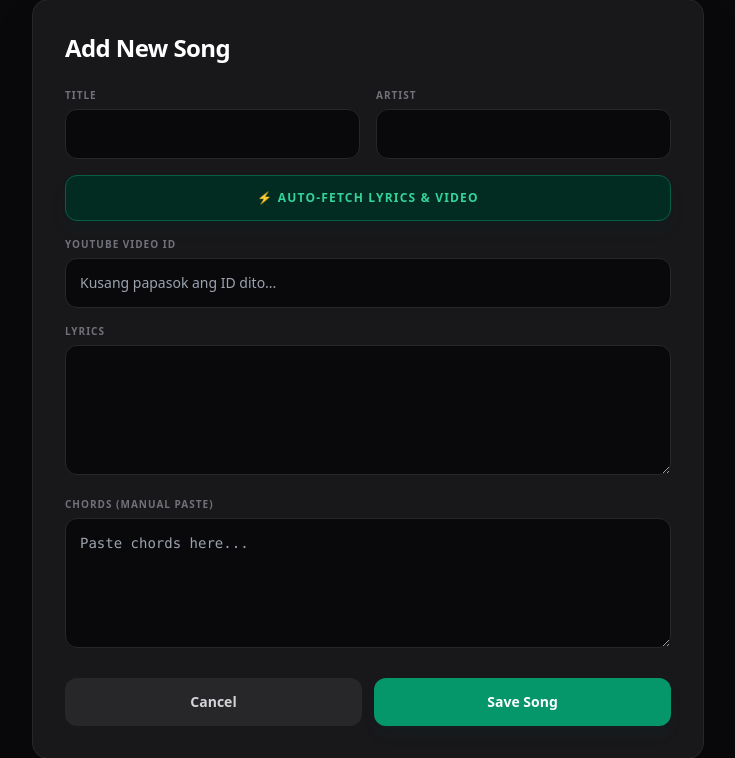
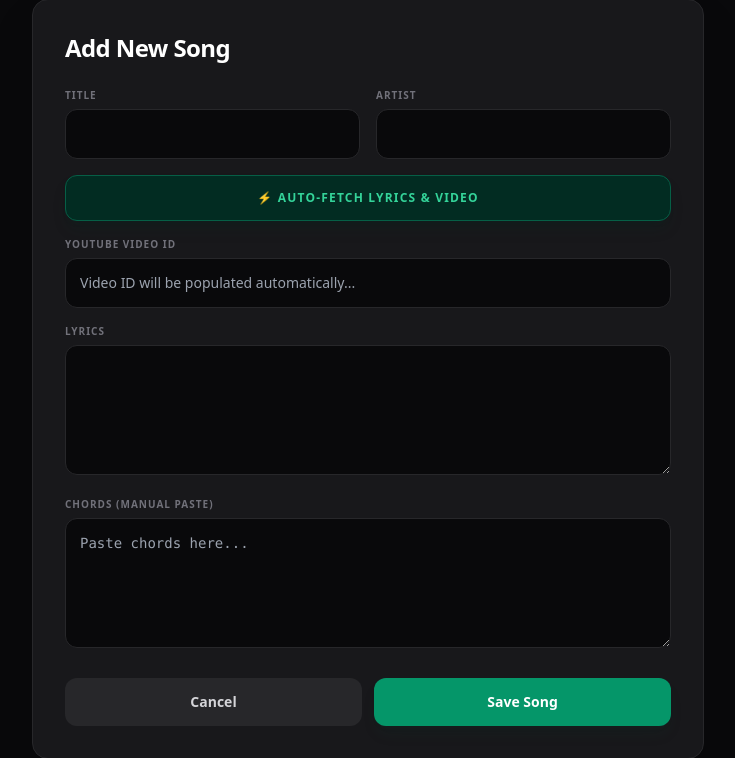
Before and after one commit to TobiasMabb/Synco-App, a Django app: page /songs/add/ in a window 1280 px wide. Shown: the part 41-799 px from the top of the page, without its empty margins (272-1007 px from the left). Run offline with Django 5.2, Linux system fonts and the light colour scheme; some libraries are stand-ins or nearby versions.

Commit message:
UI: Swapped add_song layout language to English

```diff
--- a/templates/songs/add_song.html
+++ b/templates/songs/add_song.html
@@ -6,13 +6,13 @@
     <title>Add New Song | SYNCO</title>
     <script src="https://cdn.tailwindcss.com"></script>
     <style>
-        /* Tugma sa scrollbar style ng main page */
+        /* Matches main page scrollbar styling */
         ::-webkit-scrollbar { width: 6px; }
         ::-webkit-scrollbar-track { background: transparent; }
         ::-webkit-scrollbar-thumb { background: #27272a; border-radius: 9999px; }
         ::-webkit-scrollbar-thumb:hover { background: #3f3f46; }
 
-        /* Pinipigilan ang iOS/Android auto-zoom kapag nag-tatap sa inputs */
+        /* Prevents automatic mobile browser zoom on field focus */
         @media screen and (max-width: 767px) {
             input, textarea { font-size: 16px !important; }
         }
@@ -48,7 +48,7 @@
                 <label class="block text-[10px] font-black text-zinc-500 uppercase tracking-widest mb-1.5">YouTube Video ID</label>
                 <input type="text" id="youtube_id" name="youtube_id" readonly
                        class="w-full bg-zinc-950 border border-zinc-800 rounded-xl p-3.5 text-sm text-zinc-500 cursor-not-allowed outline-none"
-                       placeholder="Kusang papasok ang ID dito...">
+                       placeholder="Video ID will be populated automatically...">
             </div>
 
             <div>
@@ -83,7 +83,10 @@
             let artist = document.getElementById('artist').value.trim();
             let btn = document.getElementById('btn-fetch');
 
-            if (!title || !artist) { alert('Please enter both Title and Artist first!'); return; }
+            if (!title || !artist) {
+                alert('Please enter both Title and Artist first!');
+                return;
+            }
 
             btn.innerText = "🔄 Fetching...";
             btn.disabled = true;
```
